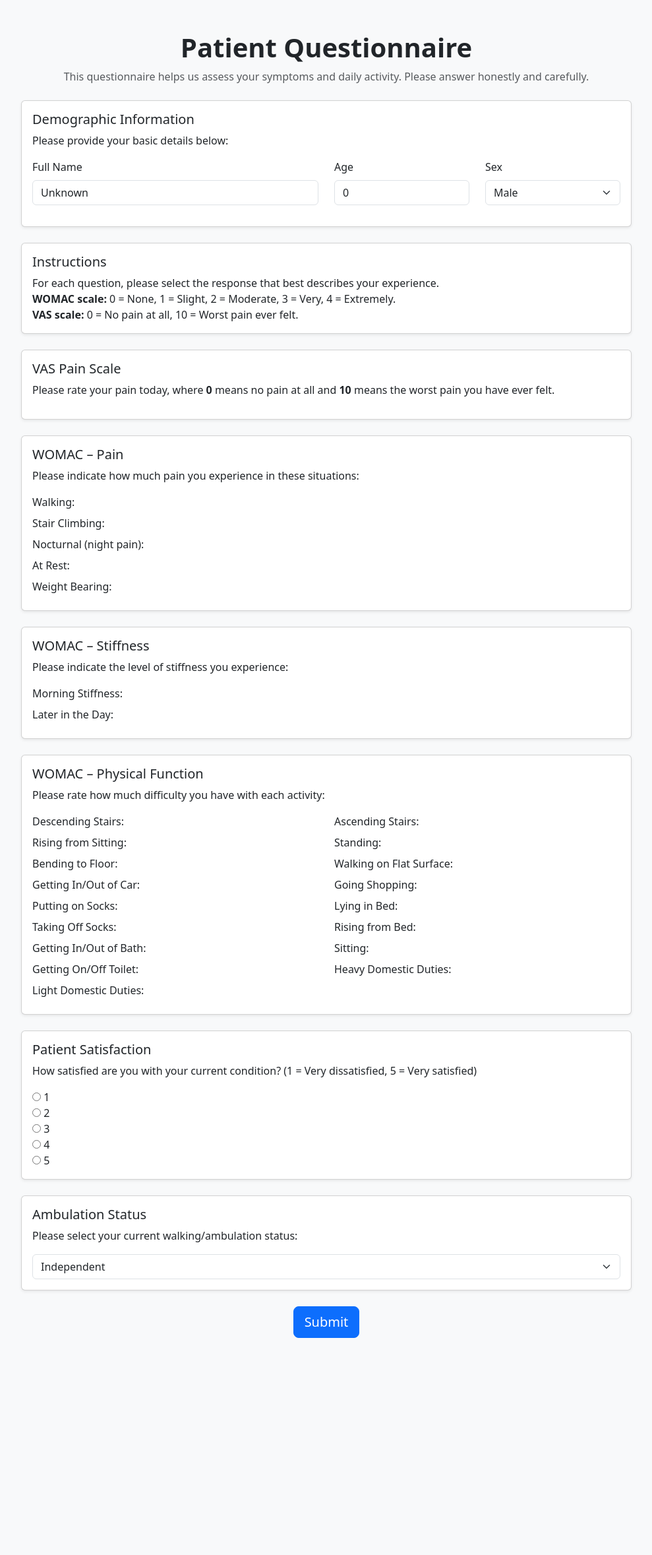
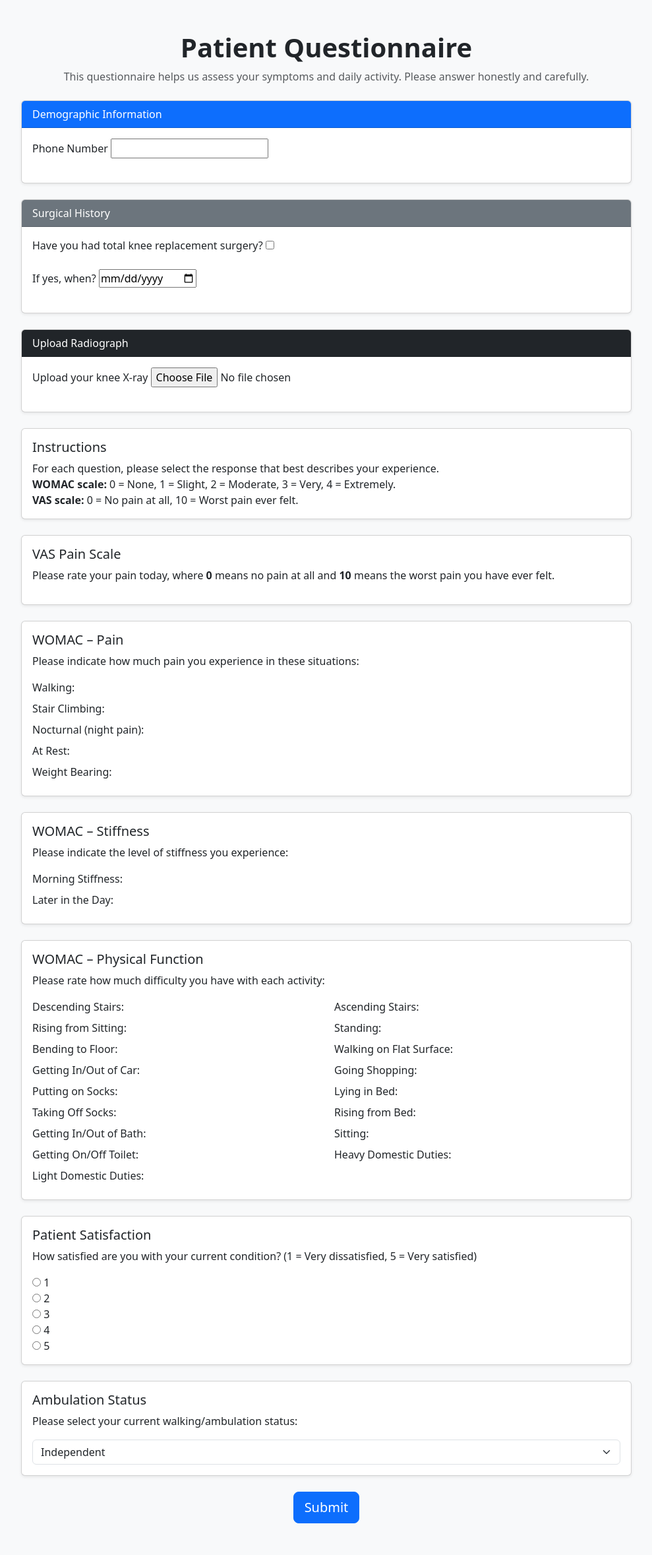
Before and after one commit to Festusolusegun/questionnaire_project, a Django app: page / in a window 1280 px wide. Shown: the whole page at 66% size, without its empty margins (145-1134 px from the left). Before the commit the page ends 2028 px from the top, so only its background shows below. Run offline with Django 5.2, Linux system fonts and the light colour scheme; some libraries are stand-ins or nearby versions.

Commit message:
Update questionnaire.html

```diff
--- a/survey/templates/survey/questionnaire.html
+++ b/survey/templates/survey/questionnaire.html
@@ -22,28 +22,42 @@
                 </p>
             </div>
 
-            <!-- Form -->
-            <form method="post" class="needs-validation">
+          <form method="post" enctype="multipart/form-data">
   {% csrf_token %}
 
   <!-- Demographics -->
   <div class="card mb-4 shadow-sm">
+    <div class="card-header bg-primary text-white">Demographic Information</div>
     <div class="card-body">
-                        <h5 class="card-title">Demographic Information</h5>
-                        <p class="card-text">Please provide your basic details below:</p>
-                        <div class="row">
-                            <div class="col-md-6 mb-3">
-                                <label class="form-label">Full Name</label>
-                                {{ form.name }}
+      <div class="mb-3">
+        <label class="form-label">Phone Number</label>
+        {{ form.phone }}
       </div>
-                            <div class="col-md-3 mb-3">
-                                <label class="form-label">Age</label>
-                                {{ form.age }}
     </div>
-                            <div class="col-md-3 mb-3">
-                                <label class="form-label">Sex</label>
-                                {{ form.sex }}
   </div>
+
+  <!-- Surgery Section -->
+  <div class="card mb-4 shadow-sm">
+    <div class="card-header bg-secondary text-white">Surgical History</div>
+    <div class="card-body">
+      <div class="mb-3">
+        <label class="form-label">Have you had total knee replacement surgery?</label>
+        {{ form.had_tkr }}
+      </div>
+      <div class="mb-3">
+        <label class="form-label">If yes, when?</label>
+        {{ form.tkr_date }}
+      </div>
+    </div>
+  </div>
+
+  <!-- Radiograph Upload -->
+  <div class="card mb-4 shadow-sm">
+    <div class="card-header bg-dark text-white">Upload Radiograph</div>
+    <div class="card-body">
+      <div class="mb-3">
+        <label class="form-label">Upload your knee X-ray</label>
+        {{ form.radiograph }}
       </div>
     </div>
   </div>
@@ -143,16 +157,12 @@
                     </div>
                 </div>
 
+
   <!-- Submit -->
   <div class="text-center">
     <button type="submit" class="btn btn-primary btn-lg">Submit</button>
   </div>
 </form>
-
-        </div>
-    </div>
-</div>
-
 <!-- Bootstrap JS -->
 <script src="https://cdn.jsdelivr.net/npm/bootstrap@5.3.3/dist/js/bootstrap.bundle.min.js"></script>
 </body>
```
Lines whose indentation alone changed are shown as unchanged.
